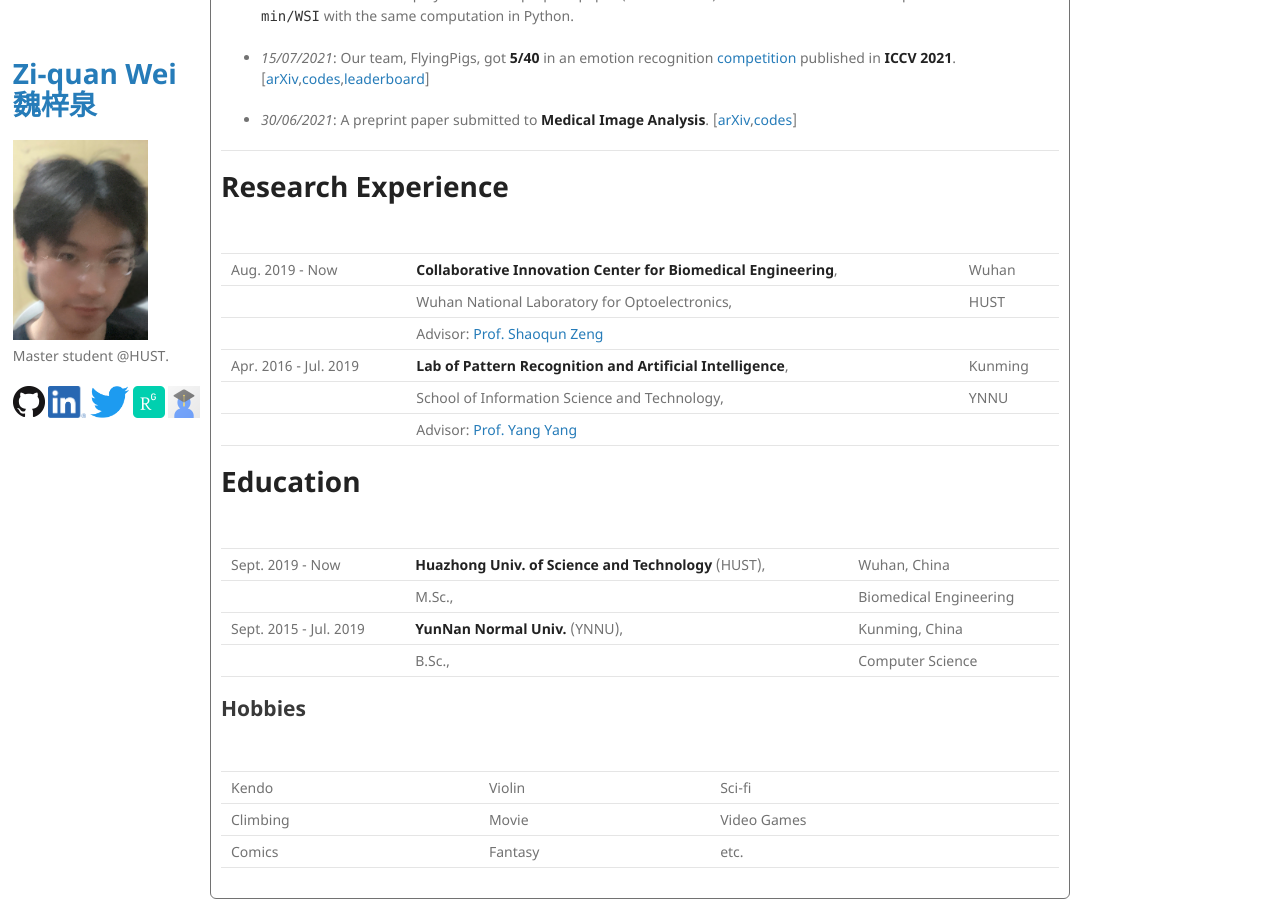
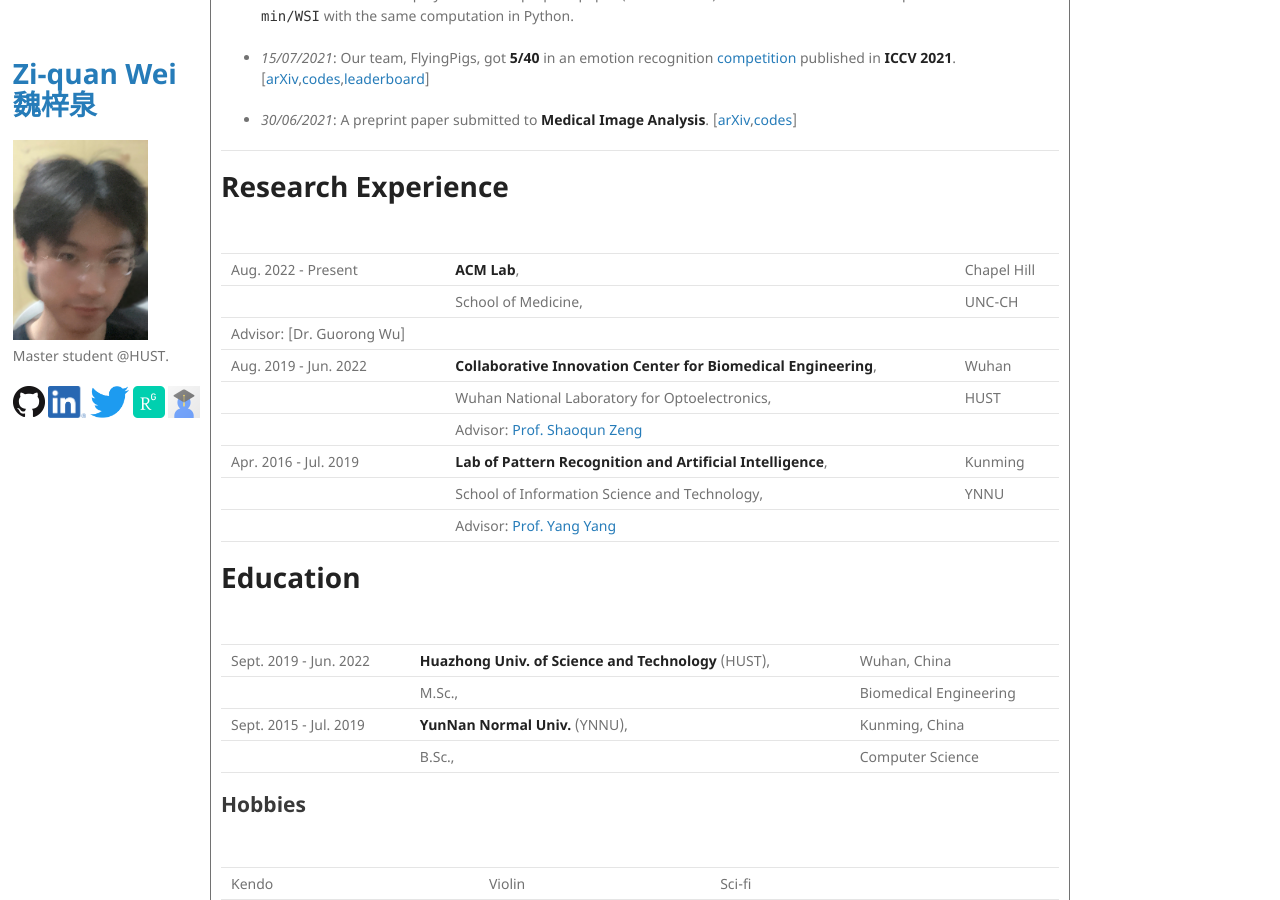
Before and after one commit to Chrisa142857/Chrisa142857.github.io, a Jekyll site: the page built from index.md, in a window 1280 px wide and 900 px high, scrolled down 434 px. Built offline with Jekyll 4.4.1, drawn with Linux system fonts in a browser that asks for light colours; our own code applies the rules of GitHub Pages for plain Markdown files.

Commit message:
Update index.md

```diff
--- a/index.md
+++ b/index.md
@@ -28,7 +28,10 @@ I am interested in medical image analysis and deep learning.
 
 |         |           |   |
 |:-------------|:------------------|:------|
-| Aug. 2019 - Now         | **Collaborative Innovation Center for Biomedical Engineering**, | Wuhan  |
+| Aug. 2022 - Present   | **ACM Lab**, | Chapel Hill  |
+|                                     | School of Medicine,  |  UNC-CH  |
+                                      | Advisor: [Dr. Guorong Wu]
+| Aug. 2019 - Jun. 2022 | **Collaborative Innovation Center for Biomedical Engineering**, | Wuhan  |
 |                                     | Wuhan National Laboratory for Optoelectronics,  |  HUST  |
 |                                     | Advisor: [Prof. Shaoqun Zeng](http://ses.hust.edu.cn/info/1092/1343.htm) | |
 | Apr. 2016 - Jul. 2019 | **Lab of Pattern Recognition and Artificial Intelligence**, | Kunming  |
@@ -39,7 +42,7 @@ I am interested in medical image analysis and deep learning.
 
 |         |           |   |
 |:-------------|:------------------|:------|
-| Sept. 2019 - Now         | **Huazhong Univ. of Science and Technology** (HUST), | Wuhan, China  |
+| Sept. 2019 - Jun. 2022 | **Huazhong Univ. of Science and Technology** (HUST), | Wuhan, China  |
 |                                     | M.Sc.,                       | Biomedical Engineering  |
 | Sept. 2015 - Jul. 2019 | **YunNan Normal Univ.** (YNNU), | Kunming, China  |
 |                                     | B.Sc.,                         | Computer Science  |
```
